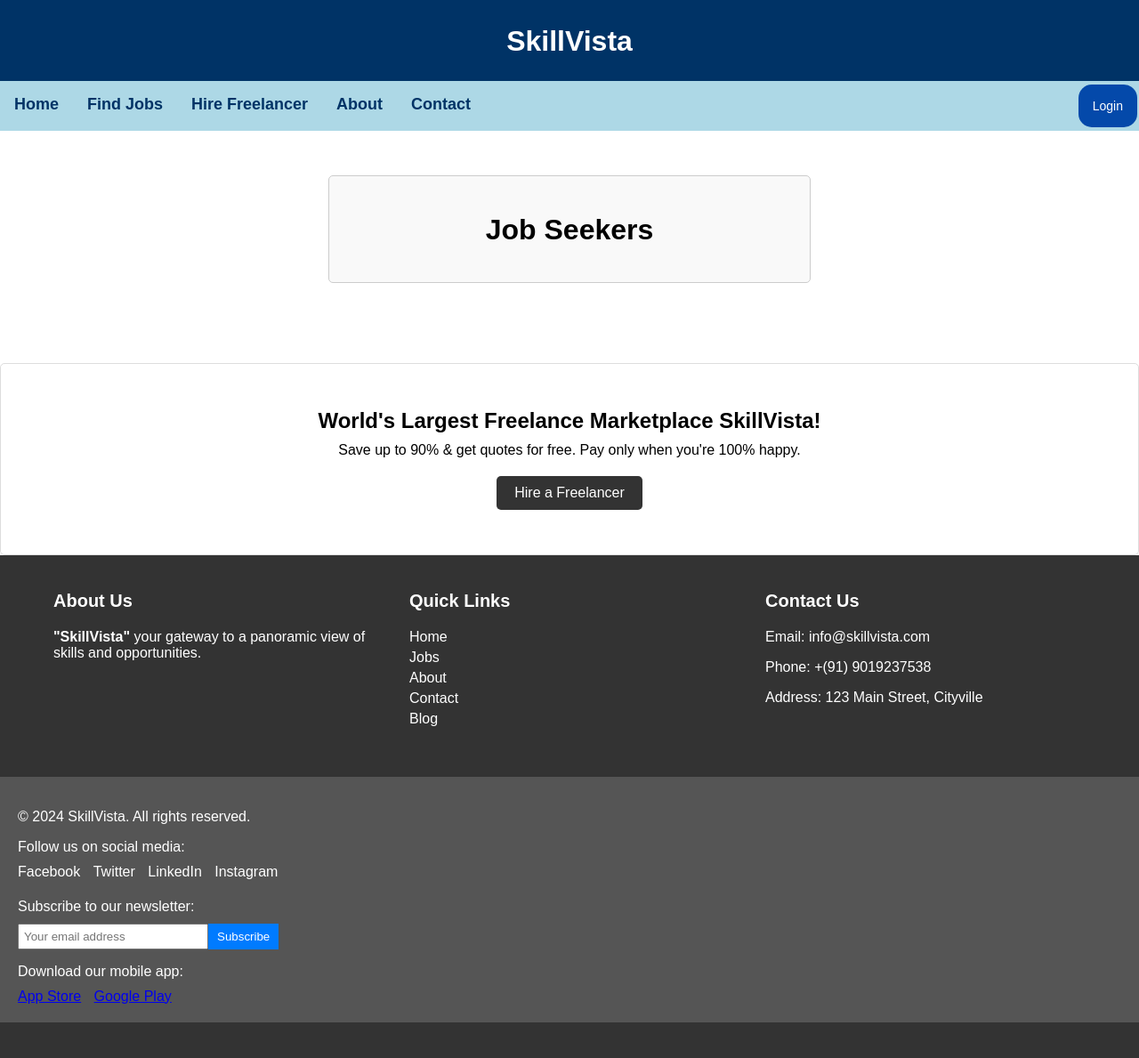
After one commit to Aref786/SKillVIsta-careers-website, a Flask app: page /job_seekers in a window 1280 px wide. The commit adds this page. Shown: the whole page at 89% size. Run offline with Flask 3, Linux system fonts and the light colour scheme; data that the repository does not hold is empty.

Commit message:
Job Seekers

```diff
--- a/app.py
+++ b/app.py
@@ -470,6 +470,13 @@
     # Logic for submitting the application
     return 'Application submitted successfully'
 
+@app.route('/job_seekers')
+def job_seekers():
+    cursor = conn.cursor()
+    cursor.execute("SELECT * FROM JobSeekers")
+    job_seekers = cursor.fetchall()
+    cursor.close()
+    return render_template('job_seekers.html', job_seekers=job_seekers)
 
 if __name__ == "__main__":
     app.run(debug=True)
--- a/templates/about.html
+++ b/templates/about.html
@@ -5,7 +5,7 @@
 <div class="navbar">
     <a href="{{ url_for('index') }}" class="navbar-link">Home</a>
     <a href="{{ url_for('view_postings') }}" class="navbar-link">Find Jobs</a>
-    <a href="#" class="navbar-link">Hire Freelancer</a>
+    <a href="{{ url_for('job_seekers') }}" class="navbar-link">Hire Freelancer</a>
     <a href="{{ url_for('about') }}" class="navbar-link">About</a>
     <a href="{{ url_for('contact') }}" class="navbar-link">Contact</a>
 </div>
--- a/templates/base.html
+++ b/templates/base.html
@@ -15,8 +15,8 @@
 {% block nav %}
 <div class="navbar">
     <a href="{{ url_for('index') }}" class="navbar-link">Home</a>
-    <a href="{{ url_for('view_postings') }}" class="navbar-link">Find Jobs</a>
-    <a href="#" class="navbar-link">Hire Freelancer</a>
+    <a href="{{ url_for('job_seekers') }}" class="navbar-link">Find Jobs</a>
+    <a href="{{ url_for('contact') }}" class="navbar-link">Hire Freelancer</a>
     <a href="{{ url_for('about') }}" class="navbar-link">About</a>
     <a href="{{ url_for('contact') }}" class="navbar-link">Contact</a>
 
--- a/templates/contact.html
+++ b/templates/contact.html
@@ -5,7 +5,7 @@
 <div class="navbar">
     <a href="{{ url_for('index') }}" class="navbar-link">Home</a>
     <a href="{{ url_for('view_postings') }}" class="navbar-link">Find Jobs</a>
-    <a href="#" class="navbar-link">Hire Freelancer</a>
+    <a href="{{ url_for('job_seekers') }}" class="navbar-link">Hire Freelancer</a>
     <a href="{{ url_for('about') }}" class="navbar-link">About</a>
     <a href="{{ url_for('contact') }}" class="navbar-link">Contact</a>
 </div>
--- a/templates/create_job_posting.html
+++ b/templates/create_job_posting.html
@@ -8,7 +8,7 @@
 <div class="navbar">
     <a href="{{ url_for('index') }}" class="navbar-link">Home</a>
     <a href="{{ url_for('view_postings') }}" class="navbar-link">Find Jobs</a>
-    <a href="#" class="navbar-link">Hire Freelancer</a>
+    <a href="{{ url_for('job_seekers') }}" class="navbar-link">Hire Freelancer</a>
     <a href="{{ url_for('about') }}" class="navbar-link">About</a>
     <a href="{{ url_for('contact') }}" class="navbar-link">Contact</a>
     <a href="{{ url_for('logout') }}" class="navbar-action">Logout</a>
--- a/templates/index.html
+++ b/templates/index.html
@@ -6,7 +6,7 @@
 <div class="navbar">
     <a href="{{ url_for('index') }}" class="navbar-link">Home</a>
     <a href="{{ url_for('view_postings') }}" class="navbar-link">Find Jobs</a>
-    <a href="#" class="navbar-link">Hire Freelancer</a>
+    <a href="{{ url_for('job_seekers') }}" class="navbar-link">Hire Freelancer</a>
     <a href="{{ url_for('about') }}" class="navbar-link">About</a>
     <a href="{{ url_for('contact') }}" class="navbar-link">Contact</a>
     {% if username is not defined %}
--- /dev/null
+++ b/templates/job_seekers.html
@@ -0,0 +1,32 @@
+{% extends "base.html" %}
+
+{% block title %}SkillVista - Job Seekers{% endblock %}
+
+{% block body %}
+<div class="container">
+    <h1>Job Seekers</h1>
+    <div class="row">
+        {% for job_seeker in job_seekers %}
+        <div class="col-md-4 mb-4">
+            <div class="card">
+                <div class="card-header">
+                    <h2>{{ job_seeker.full_name }}</h2>
+                </div>
+                <div class="card-body">
+                    <p><strong>Email:</strong> {{ job_seeker.email }}</p>
+                    <p><strong>Location:</strong> {{ job_seeker.location }}</p>
+                    <p><strong>Occupation:</strong> {{ job_seeker.occupation }}</p>
+                    <p><strong>Experience:</strong> {{ job_seeker.experience_years }} years</p>
+                    <p><strong>Education:</strong> {{ job_seeker.education }}</p>
+                    <p><strong>Skills:</strong> {{ job_seeker.skills }}</p>
+                    <!-- Add more job seeker attributes here -->
+                </div>
+                <div class="card-footer">
+                    <a href="#" class="btn btn-primary">View Profile</a>
+                </div>
+            </div>
+        </div>
+        {% endfor %}
+    </div>
+</div>
+{% endblock %}
--- a/templates/view_all_jobes.html
+++ b/templates/view_all_jobes.html
@@ -5,7 +5,7 @@
 <div class="navbar">
     <a href="{{ url_for('index') }}" class="navbar-link">Home</a>
     <a href="{{ url_for('view_postings') }}" class="navbar-link">Find Jobs</a>
-    <a href="#" class="navbar-link">Hire Freelancer</a>
+    <a href="{{ url_for('job_seekers') }}" class="navbar-link">Hire Freelancer</a>
     <a href="{{ url_for('about') }}" class="navbar-link">About</a>
     <a href="{{ url_for('contact') }}" class="navbar-link">Contact</a>
     <a href="{{ url_for('login') }}" class="navbar-action">Logoin</a>
```
